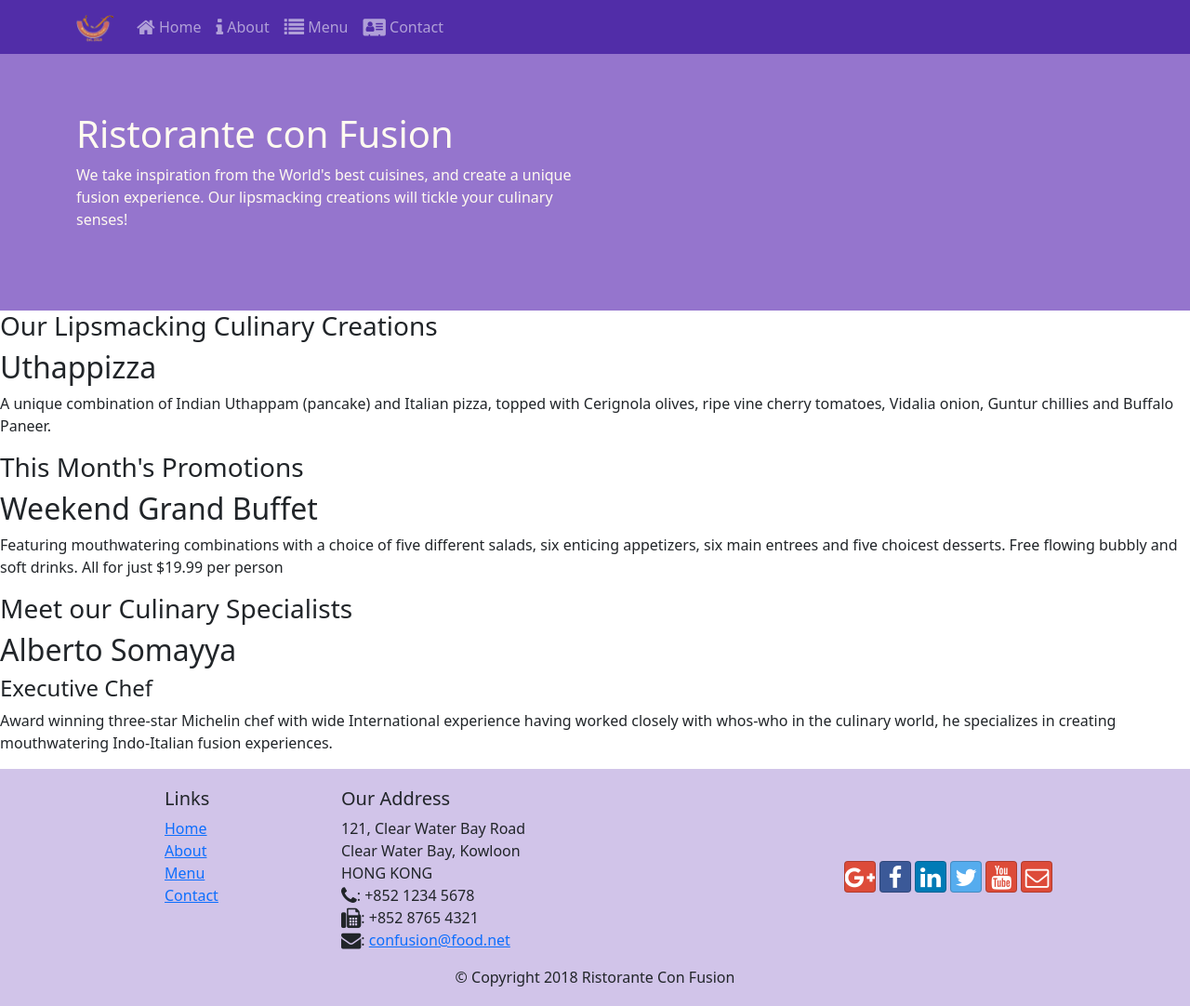
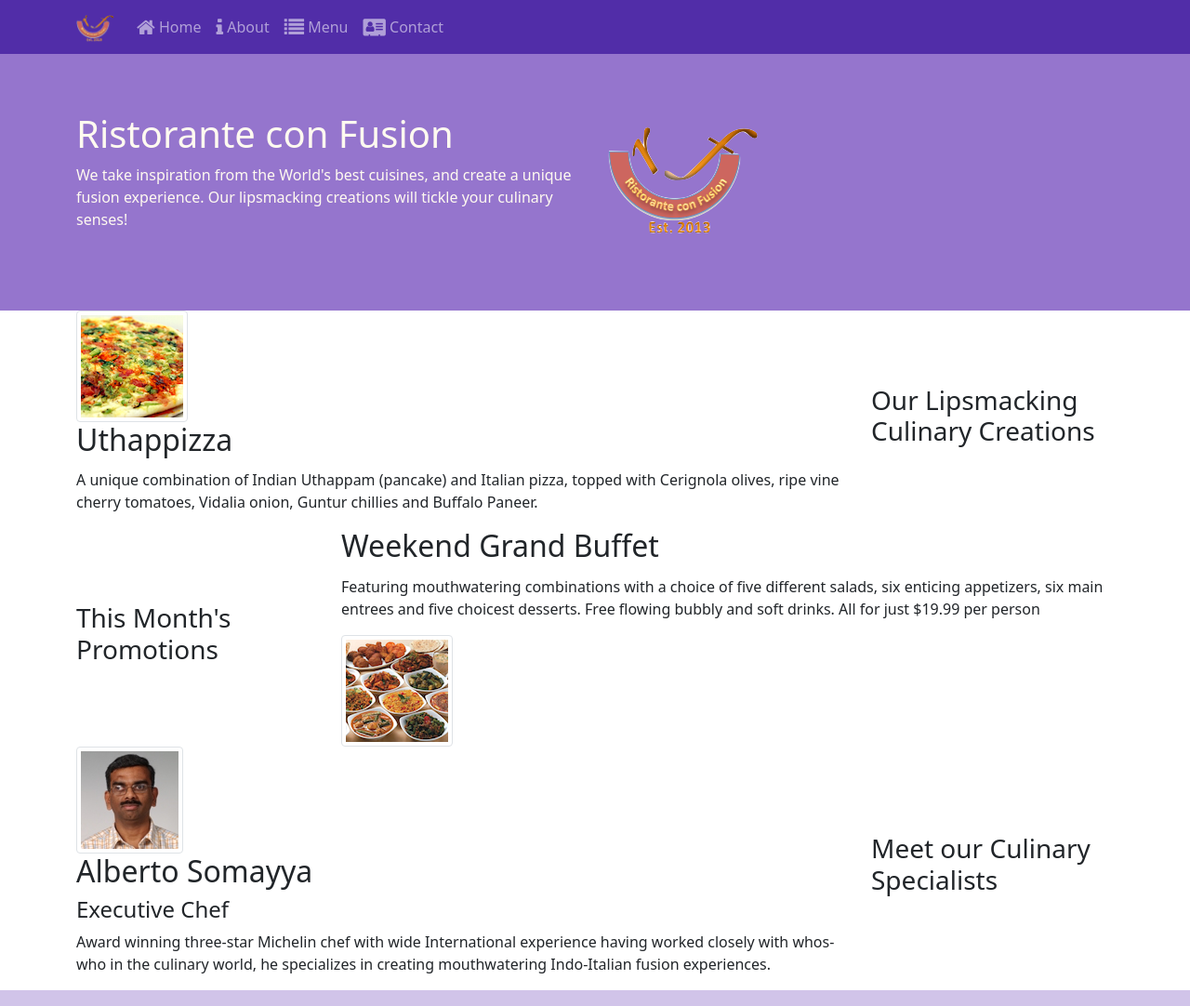
Before and after one commit to Rajansuan/Ristorante-con-Fusion-Website-Coursera, a website: page index.html in a window 1280 px wide. Shown: the top 1082 px of the page at 93% size. Drawn offline with nearby package versions, Linux system fonts and the light colour scheme.

Commit message:
img media not sorted

```diff
--- a/index.html
+++ b/index.html
@@ -54,7 +54,6 @@
         {
             padding: 15px;
         }
-
     </style>
 </head>
 
@@ -86,46 +85,59 @@
                     <h1>Ristorante con Fusion</h1>
                     <p>We take inspiration from the World's best cuisines, and create a unique fusion experience. Our lipsmacking creations will tickle your culinary senses!</p>
                 </div>
-                <div class="col-12 col-sm">
+
+                <div class="col-12 col-sm align-self-center">
+                    <img src="img/logo.png" class="img-fluid img-responsive" >
                 </div>
             </div>
         </div>
     </header>
 
-    <div>
-        <div>
-            <div>
+    <div class="container">
+        <div class="row row-content align-items-center">
+            <div class="col-12 col-sm-4 order-sm-last col-md-3">
                 <h3>Our Lipsmacking Culinary Creations</h3>
             </div>
-            <div>
-                <h2>Uthappizza</h2>
-                <p>A unique combination of Indian Uthappam (pancake) and Italian pizza, topped with Cerignola olives, ripe vine cherry tomatoes, Vidalia onion, Guntur chillies and Buffalo Paneer.</p>
+            <div class="col col-sm order-sm-first col-md">
+                <div class="media">
+                  <img class="d-flex mr-3 img-thumbnail align-self-center" src="img/uthappizza.png" alt="uthappizza">
+                  <div class="media-body">
+                    <h2 class="mt-0">Uthappizza <span class="badge badge-danger">HOT</span> <span class="badge badge-pill badge-secondary">$4.99</span> </h2>
+                    <p class="d-none d-sm-block">A unique combination of Indian Uthappam (pancake) and Italian pizza, topped with Cerignola olives, ripe vine cherry tomatoes, Vidalia onion, Guntur chillies and Buffalo Paneer.</p>
+                  </div>
+                </div>
             </div>
         </div>
-
-
-        <div>
-            <div>
+        <div class="row row-content align-items-center">
+            <div class="col-12 col-sm-4 col-md-3">
                 <h3>This Month's Promotions</h3>
             </div>
-            <div>
-                <h2>Weekend Grand Buffet</h2>
-                <p>Featuring mouthwatering combinations with a choice of five different salads, six enticing appetizers, six main entrees and five choicest desserts. Free flowing bubbly and soft drinks. All for just $19.99 per person </p>
+            <div class="col col-sm col-md">
+                <div class="media">
+                  <div class="media-body">
+                    <h2 class="mt-0">Weekend Grand Buffet <span class="badge badge-danger">NEW</span></h2>
+                    <p class="d-none d-sm-block">Featuring mouthwatering combinations with a choice of five different salads, six enticing appetizers, six main entrees and five choicest desserts. Free flowing bubbly and soft drinks. All for just $19.99 per person </p>
+                  </div>
+                  <img class="d-flex mr-3 img-thumbnail align-self-center" src="img/buffet.png" alt="buffet">
+                </div>
             </div>
         </div>
-
-        <div>
-            <div>
+        <div class="row row-content align-items-center">
+            <div class="col-12 col-sm-4 order-sm-last col-md-3">
                 <h3>Meet our Culinary Specialists</h3>
             </div>
-            <div>
-                <h2>Alberto Somayya</h2>
-                <h4>Executive Chef</h4>
-                <p>Award winning three-star Michelin chef with wide International experience having worked closely with whos-who in the culinary world, he specializes in creating mouthwatering Indo-Italian fusion experiences. </p>
+            <div class="col col-sm order-sm-first col-md">
+              <div class="media">
+                <img class="d-flex mr-3 img-thumbnail align-self-center" src="img/alberto.png" alt="alberto">
+                <div class="media-body">
+                  <h2 class="mt-0">Alberto Somayya</h2>
+                  <h4>Executive Chef</h4>
+                  <p class="d-none d-sm-block">Award winning three-star Michelin chef with wide International experience having worked closely with whos-who in the culinary world, he specializes in creating mouthwatering Indo-Italian fusion experiences. </p>
+                </div>
+              </div>
             </div>
         </div>
     </div>
-
     <footer class="footer">
         <div class="container">
             <div class="row">
```
Also changed, not shown: aboutus.html (+2 -1 lines), contactus.html (+2 -1 lines).
